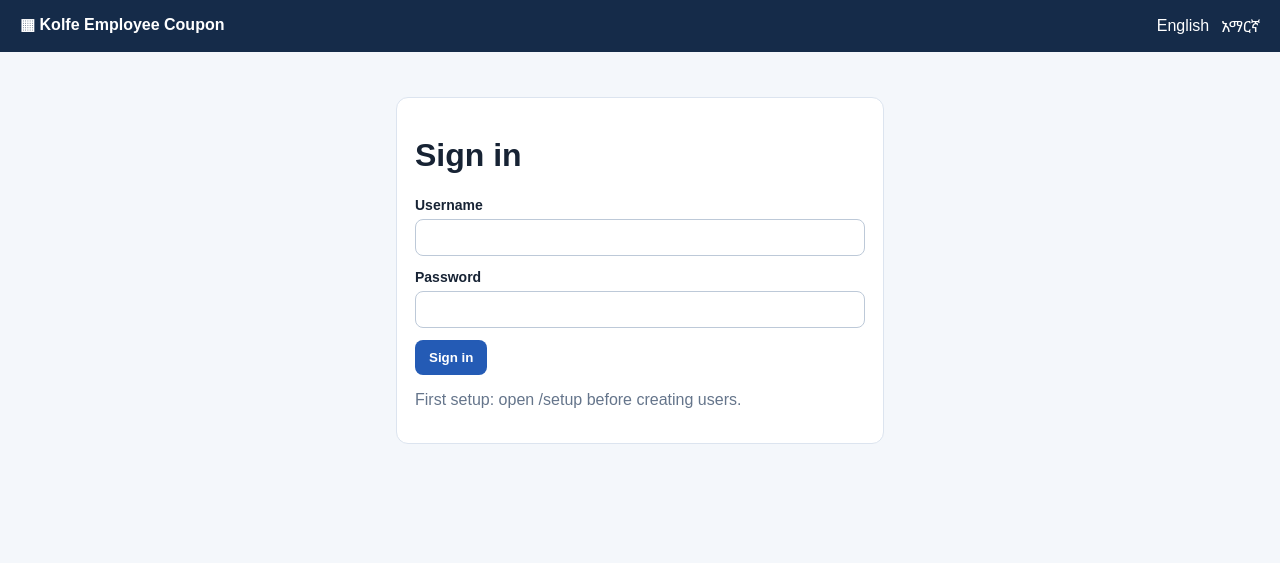
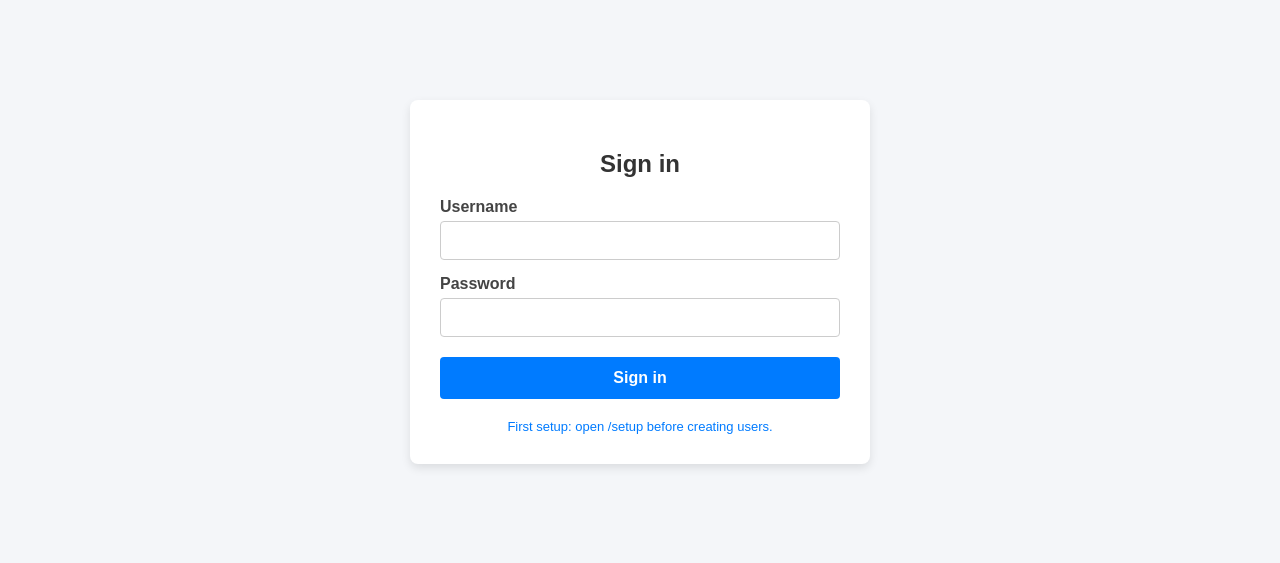
Before and after one commit to takino176-dev/Kolfe_Employee_Coupon_System, a Flask app: template templates/login.html in a window 1280 px wide. Shown: the top 563 px of the page. Run offline with Flask 3, Linux system fonts and the light colour scheme; the template is opened without the code that fills it, so the values that code supplies are empty.

Commit message:
Add standalone login.html template

```diff
--- a/templates/login.html
+++ b/templates/login.html
@@ -1 +1,50 @@
-{% extends "base.html" %}{% block content %}<div class="panel" style="max-width:450px;margin:45px auto"><h1>{{ 'ግባ' if lang=='am' else 'Sign in' }}</h1><form method="post"><input type="hidden" name="csrf_token" value="{{ csrf_token() }}"><label>{{ 'ተጠቃሚ ስም' if lang=='am' else 'Username' }}</label><input name="username" required><label>{{ 'ይለፍ ቃል' if lang=='am' else 'Password' }}</label><input type="password" name="password" required><button>{{ 'ግባ' if lang=='am' else 'Sign in' }}</button></form><p class="muted">First setup: open /setup before creating users.</p></div>{% endblock %}
+<!DOCTYPE html>
+<html lang="en">
+<head>
+    <meta charset="UTF-8">
+    <title>Sign in - Kolfe Employee Coupon</title>
+    <style>
+        body { font-family: Arial, sans-serif; background: #f4f6f9; padding: 40px; margin: 0; }
+        .card { max-width: 400px; background: #fff; padding: 30px; margin: 60px auto; border-radius: 8px; box-shadow: 0 4px 10px rgba(0,0,0,0.1); }
+        h2 { margin-bottom: 20px; color: #333; text-align: center; }
+        .form-group { margin-bottom: 15px; text-align: left; }
+        label { display: block; margin-bottom: 5px; font-weight: bold; color: #444; }
+        input { width: 100%; padding: 10px; box-sizing: border-box; border: 1px solid #ccc; border-radius: 4px; font-size: 15px; }
+        button { width: 100%; padding: 12px; background: #007bff; color: white; border: none; border-radius: 4px; font-size: 16px; font-weight: bold; cursor: pointer; }
+        button:hover { background: #0056b3; }
+        .setup-link { display: block; margin-top: 20px; text-align: center; text-decoration: none; color: #007bff; font-size: 13px; }
+    </style>
+</head>
+<body>
+
+<div class="card">
+    <h2>Sign in</h2>
+
+    <!-- Flash Messages -->
+    {% with messages = get_flashed_messages(with_categories=true) %}
+      {% if messages %}
+        {% for category, message in messages %}
+          <div style="padding: 12px; margin-bottom: 15px; background: {% if category == 'danger' %}#f8d7da{% else %}#d4edda{% endif %}; color: {% if category == 'danger' %}#721c24{% else %}#155724{% endif %}; border-radius: 4px; font-size: 14px;">
+            {{ message }}
+          </div>
+        {% endfor %}
+      {% endif %}
+    {% endwith %}
+
+    <form method="POST">
+        <div class="form-group">
+            <label>Username</label>
+            <input type="text" name="username" required>
+        </div>
+        <div class="form-group" style="margin-bottom: 20px;">
+            <label>Password</label>
+            <input type="password" name="password" required>
+        </div>
+        <button type="submit">Sign in</button>
+    </form>
+
+    <a href="{{ url_for('setup') }}" class="setup-link">First setup: open /setup before creating users.</a>
+</div>
+
+</body>
+</html>
```
